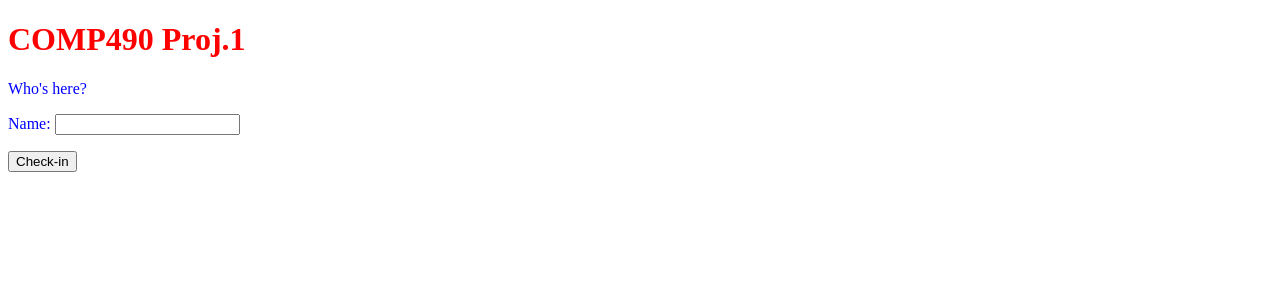
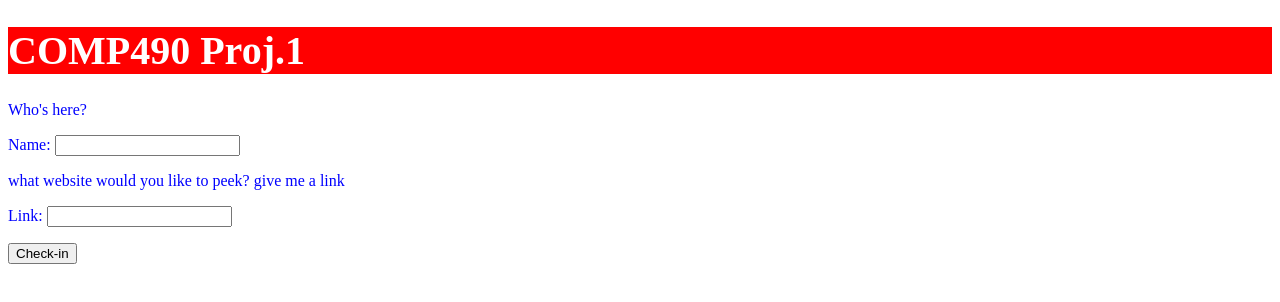
Before and after one commit to kellykim2/comp490P2, a plain HTML site: page index.htm in a window 1280 px wide. Drawn offline with Linux system fonts and the light colour scheme.

Commit message:
last feature added
Still missing peek function.

```diff
--- a/index.htm
+++ b/index.htm
@@ -11,6 +11,8 @@
 
 <p>Who's here? </p>
 <p>Name: <INPUT TYPE = "text" NAME = "name" VALUE = ""> </p>
+<p>what website would you like to peek? give me a link </p>
+<p>Link: <INPUT TYPE = "text" NAME = "link" VALUE = ""> </p>
 <input type="submit" name="subbtn" value="Check-in" />
 </form>
 </body>
--- a/styles.css
+++ b/styles.css
@@ -1,9 +1,17 @@
-body {
+b{
 	background-color: white;
 }
 h1 {
-	color: red;
+	background-color: red;
+	color: white;
+	font-size: 40px;
 }
 p{
 	color: blue;
+
 }
+
+pre{
+	color: green;
+	font-size: 24px;
+}
```
Also changed, not shown: output.htm (added, +2 -0 lines), log.txt (added), 2 other files.
